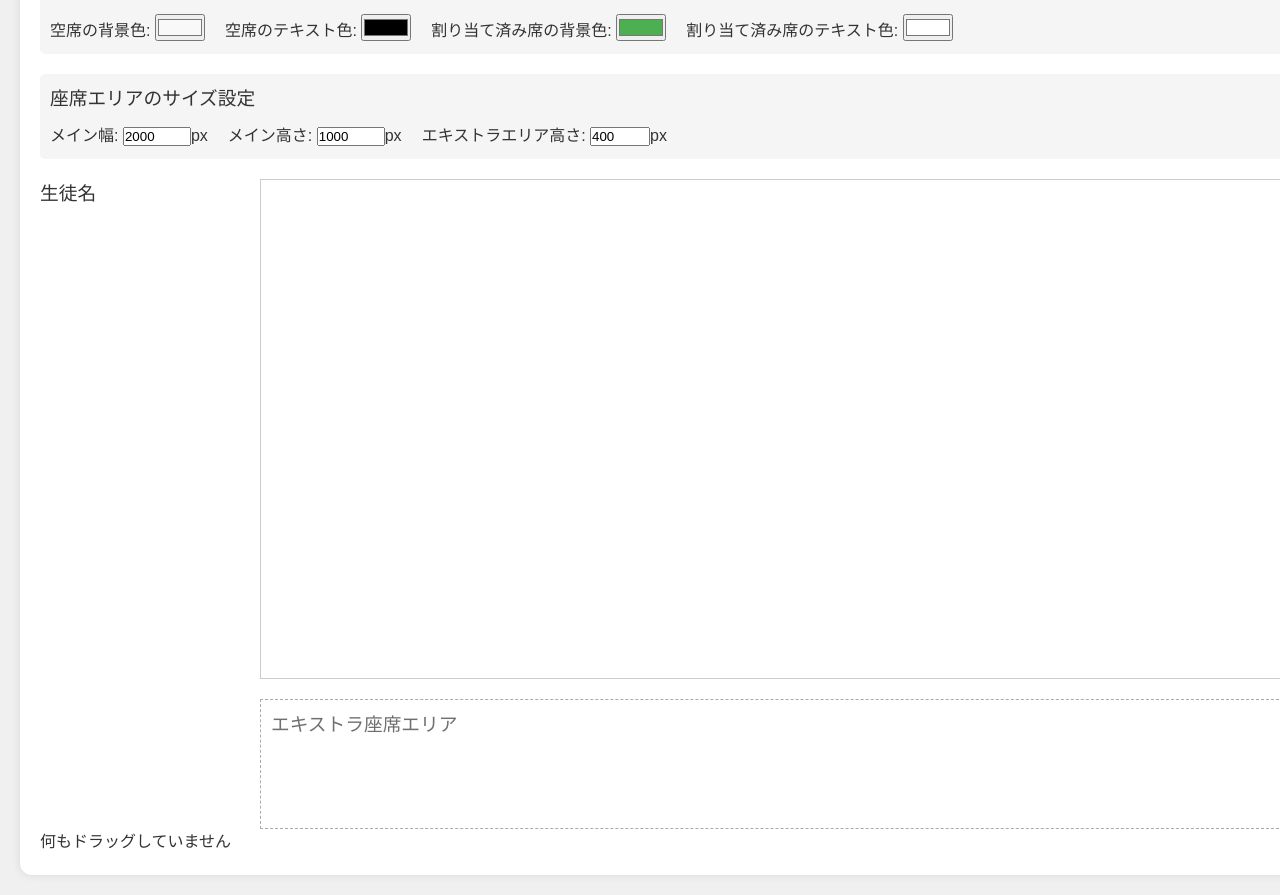
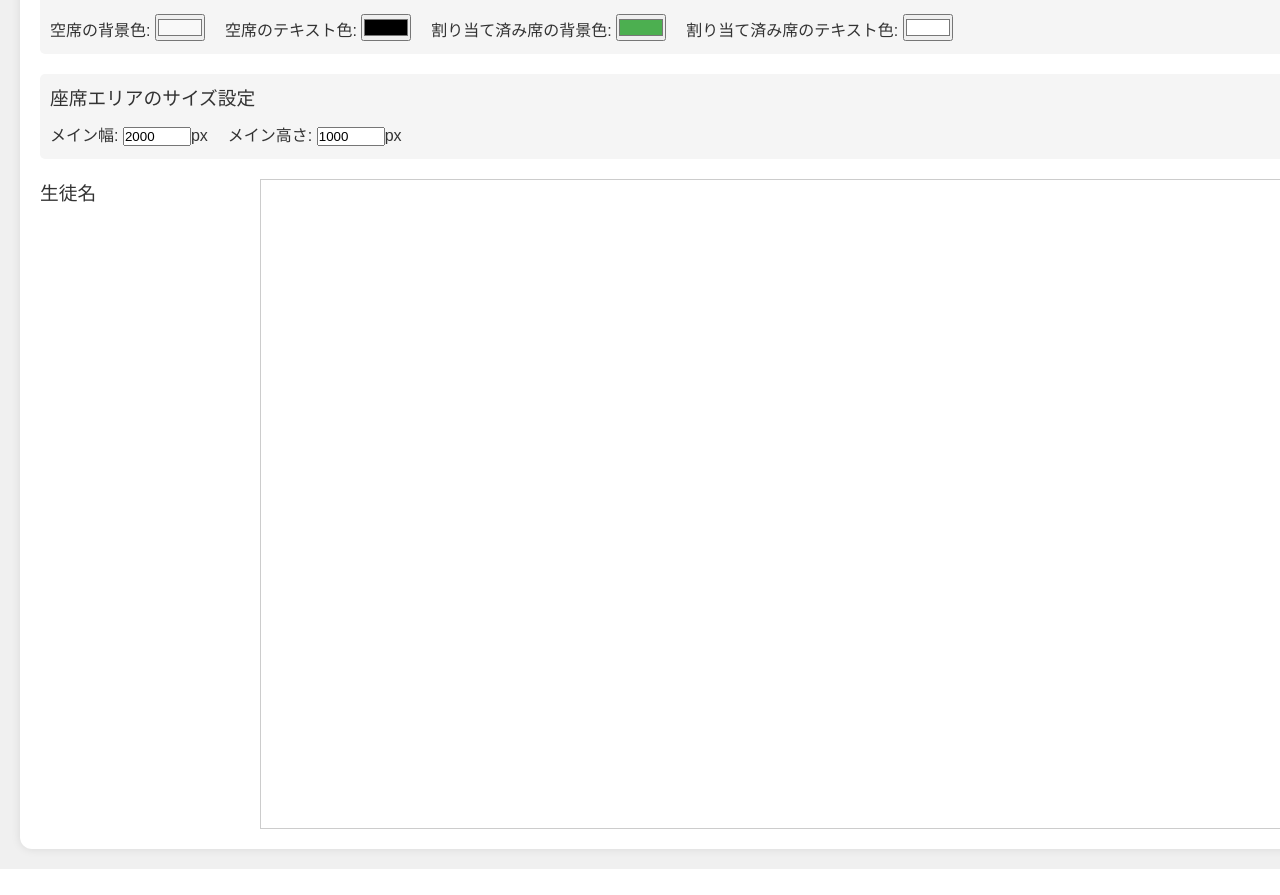
Before and after one commit to ppuko1230/seating-chart-app, a React (Vite) app: page / in a window 1280 px wide. Shown: the part 544-1439 px from the top of the page. After the commit the page ends 1413 px from the top, so only its background shows below. Built offline with nearby package versions, Linux system fonts and the light colour scheme.

Commit message:
Add files via upload

```diff
--- a/src/App.css
+++ b/src/App.css
@@ -10,6 +10,10 @@ body {
   background: #f0f0f0;
   line-height: 1.6;
   color: #333;
+}
+
+body.no-scroll {
+  overflow: hidden;
 }
 
 input, button, select, textarea {
@@ -111,6 +115,7 @@ h1, h2, h3, h4, h5, h6 {
   user-select: none;
   transition: all 0.15s ease;
   position: relative;
+  z-index: 1;
   overflow: hidden;
 }
 
--- a/src/App.jsx
+++ b/src/App.jsx
@@ -2,54 +2,71 @@ import React, { useState, useEffect } from "react";
 import InputForm from './components/InputForm';
 import NameTag from './components/NameTag';
 import SeatBox from './components/SeatBox';
-import { DndContext, MouseSensor, TouchSensor, useSensor, useSensors } from '@dnd-kit/core';import './App.css';
+import {
+  DndContext,
+  MouseSensor,
+  TouchSensor,
+  useSensor,
+  useSensors,
+  DragOverlay,
+  defaultDropAnimationSideEffects
+} from '@dnd-kit/core';
+import './App.css';
 import '../styles/style.css';
 import { read, utils } from 'xlsx';
 
 export default function App() {
-  // App.jsxの先頭で、色設定のstateを追加
-  const [seatColor, setSeatColor] = useState("#f9f9f9"); // デフォルトの背景色
-  const [assignedColor, setAssignedColor] = useState("#4CAF50"); // 割り当て済みの席の色
-  const [textColor, setTextColor] = useState("#000000"); // テキストの色
+
+  const [seatColor, setSeatColor] = useState("#f9f9f9");
+  const [assignedColor, setAssignedColor] = useState("#4CAF50");
+  const [textColor, setTextColor] = useState("#000000");
   const [assignedTextColor, setAssignedTextColor] = useState("#ffffff");
   const [studentCount, setStudentCount] = useState(0);
-  const [isInputVisible, setIsInputVisible] = useState(true); // 名前入力欄の表示/非表示状態
+  const [isInputVisible, setIsInputVisible] = useState(true);
   const [names, setNames] = useState([]);
   const [seats, setSeats] = useState([]);
-  const [extraSeats, setExtraSeats] = useState([]); // 追加：不足していた state
-  const [draggedType, setDraggedType] = useState(null);
-  const [seatSize, setSeatSize] = useState(100); // 座席のサイズを調整可能に
+  const [draggedItem, setDraggedItem] = useState(null);
+  const [draggedItemType, setDraggedItemType] = useState(null);
+  const [seatSize, setSeatSize] = useState(100);
 
-  // コンテナサイズの設定を追加
+  const isInside = (x, y, seat) => {
+    return (
+      x >= seat.x &&
+      x <= seat.x + seatSize &&
+      y >= seat.y &&
+      y <= seat.y + seatSize
+    );
+  };
+
   const [mainContainerSize, setMainContainerSize] = useState({
     width: 2000,
     height: 1000
   });
-  const [extraContainerSize, setExtraContainerSize] = useState({
-    width: "100%",
-    height: 400
-  });
 
-  // コンテナサイズを containerSizes としても保持（レイアウト用）
   const [containerSizes, setContainerSizes] = useState({
     main: { width: 2000, height: 600 },
     extra: { width: "100%", height: 400 }
   });
 
-  // App.jsx内、export default function Appの中
+
   const mouseSensor = useSensor(MouseSensor, {
-    // マウスの動きを検知する距離（px）
-    activationConstraint: { distance: 5 },
+
+    activationConstraint: {
+      distance: 0,
+      tolerance: 8,
+    },
   });
 
   const touchSensor = useSensor(TouchSensor, {
-    // タッチの動きを検知する距離（px）
-    activationConstraint: { delay: 100, tolerance: 5 },
+    // タッチ操作のための設定
+    activationConstraint: {
+      delay: 0,     // 遅延なし
+      tolerance: 5, // 許容誤差
+    },
   });
 
   const sensors = useSensors(mouseSensor, touchSensor);
 
-  // レイアウト設定
   const [layout, setLayout] = useState({
     rowCount: 0,
     columnCount: 0,
@@ -57,25 +74,24 @@ export default function App() {
     columnPaddings: []
   });
 
-  // レイアウト設定の個別state（互換性のため残す）
+
   const [rowCount, setRowCount] = useState(0);
   const [columnCount, setColumnCount] = useState(0);
   const [paddings, setPadding] = useState(10);
   const [columnPaddings, setColumnPaddings] = useState([]);
 
-  // mainContainerSize または extraContainerSize が変更されたらcontainerSizesも更新
+
   useEffect(() => {
     setContainerSizes({
       main: { width: mainContainerSize.width, height: mainContainerSize.height },
-      extra: { width: extraContainerSize.width, height: extraContainerSize.height }
     });
-  }, [mainContainerSize, extraContainerSize]);
+  }, [mainContainerSize]);
 
   const toggleInputVisibility = () => {
     setIsInputVisible((prev) => !prev);
   };
 
-  // 列間のパディングを設定
+
   useEffect(() => {
     setColumnPaddings((prev) => {
       const newSize = Math.max(0, columnCount - 1);
@@ -86,50 +102,45 @@ export default function App() {
     });
   }, [columnCount, paddings]);
 
-  // 座席を自動的に更新するための useEffect
+
   useEffect(() => {
-    // 基本条件：学生数、行数、列数のいずれかが設定されていること
+
     if (studentCount > 0 && (rowCount > 0 || columnCount > 0)) {
       calculateAndSetSeats();
     }
   }, [studentCount, rowCount, columnCount, columnPaddings, paddings, seatSize]);
 
-    // 座席の計算と設定を行う関数（handleCountSubmitから分離）
+  useEffect(() => {
+    document.body.classList.toggle('no-scroll', draggedItem !== null);
+
+    // クリーンアップ関数
+    return () => {
+      document.body.classList.remove('no-scroll');
+    };
+  }, [draggedItem]);
+
+
   const calculateAndSetSeats = () => {
-    // 行数と列数を計算（既に入力された場合、ユーザー入力を優先）
     const cols = columnCount || Math.ceil(Math.sqrt(studentCount));
     const rows = rowCount || Math.ceil(studentCount / cols);
 
-    // 座席の最大数
-    const maxGridSeats = rows * cols;
+    const totalGridWidth = cols * seatSize +
+      (cols - 1) * (columnPaddings[0] || paddings);
 
-    // グリッド全体のサイズを計算
-    let totalGridWidth = 0;
-    let totalGridHeight = 0;
+    const totalGridHeight = rows * seatSize +
+      (rows - 1) * paddings;
 
-    // 列の合計幅を計算（座席のサイズ + 各列間のパディング）
-    totalGridWidth = cols * seatSize;
-    for (let i = 0; i < cols - 1; i++) {
-      totalGridWidth += (columnPaddings[i] || paddings);
-    }
-
-    // グリッドの合計高さ
-    totalGridHeight = rows * seatSize;
-
-    // コンテナの中央を計算
     const containerCenterX = mainContainerSize.width / 2;
     const containerCenterY = mainContainerSize.height / 2;
 
-    // グリッドの左上隅の座標（中央配置のため）
     const gridStartX = containerCenterX - (totalGridWidth / 2);
     const gridStartY = containerCenterY - (totalGridHeight / 2);
 
-    // 座席の初期位置を計算
-    const filledSeats = Array(Math.min(maxGridSeats, studentCount)).fill(null).map((_, idx) => {
+    // すべての座席を一度に計算
+    const allSeats = Array(studentCount).fill(null).map((_, idx) => {
       const rowIndex = Math.floor(idx / cols);
       const colIndex = idx % cols;
 
-      // 列のパディングを計算（列間のパディングを累積）
       let totalColPadding = 0;
       for (let i = 0; i < colIndex; i++) {
         totalColPadding += (columnPaddings[i] || paddings);
@@ -137,27 +148,12 @@ export default function App() {
 
       return {
         assignedName: null,
-        // グリッド開始位置 + 列ごとの位置
         x: gridStartX + (colIndex * seatSize) + totalColPadding,
-        // グリッド開始位置 + 行ごとの位置
-        y: gridStartY + (rowIndex * seatSize),
+        y: gridStartY + (rowIndex * seatSize) + (rowIndex * paddings),
       };
     });
 
-  // 余った席も中央のエキストラエリアから配置
-  const extraSeatsCount = Math.max(0, studentCount - maxGridSeats);
-  const extraContainerCenterX = parseInt(extraContainerSize.width) / 2;
-  const extraContainerCenterY = extraContainerSize.height / 2;
-
-  // エキストラ席のグリッド計算（簡易的に一列に配置）
-  const newExtraSeats = Array(extraSeatsCount).fill(null).map((_, idx) => ({
-    assignedName: null,
-    x: extraContainerCenterX - (seatSize / 2),
-    y: extraContainerCenterY - (seatSize / 2) + (idx * (seatSize + 20)),
-  }));
-
-  setSeats(filledSeats);
-  setExtraSeats(newExtraSeats);
+    setSeats(allSeats);
   };
 
   const handleExcelImport = (e) => {
@@ -244,10 +240,15 @@ export default function App() {
     const { active } = event;
     const id = active.id;
 
+    // ドラッグアイテムの情報を保存
     if (id.includes('name-')) {
-      setDraggedType('NameTag');
-    } else if (id.includes('seat-') || id.includes('extraSeat-')) {
-      setDraggedType('SeatBox');
+      const nameIndex = parseInt(id.split('-')[1]);
+      setDraggedItem(names[nameIndex]);
+      setDraggedItemType('name');
+    } else if (id.includes('seat-')) {
+      const seatIndex = parseInt(id.split('-')[1]);
+      setDraggedItem(seats[seatIndex]);
+      setDraggedItemType('seat');
     }
   };
 
@@ -257,65 +258,45 @@ export default function App() {
     // ドラッグ中のアイテムのID
     const id = active.id;
 
-    // マウスの現在位置を取得（オフセットを考慮）
-    const currentPosition = {
-      x: event.activatorEvent.clientX - event.activatorEvent.target.getBoundingClientRect().left,
-      y: event.activatorEvent.clientY - event.activatorEvent.target.getBoundingClientRect().top
-    };
+    // マウスの絶対位置
+    const mouseX = event.activatorEvent.clientX;
+    const mouseY = event.activatorEvent.clientY;
+
+    // 座席エリアの位置を取得
+    const mainSeatContainer = document.querySelector('.seats-container');
+
+    // 各コンテナの相対位置とサイズを取得
+    const mainRect = mainSeatContainer.getBoundingClientRect();
 
     // 名前タグをシートにドロップする場合
     if (id.includes('name-')) {
       const nameIndex = parseInt(id.split('-')[1]);
-
-      // 座席エリアの位置を取得
-      const mainSeatContainer = document.querySelector('.seats-container');
-      const extraSeatContainer = document.querySelector('.extra-seats-container');
-
-      // 各コンテナの相対位置とサイズを取得
-      const mainRect = mainSeatContainer.getBoundingClientRect();
-      const extraRect = extraSeatContainer.getBoundingClientRect();
-
-      // マウスの絶対位置
-      const mouseX = event.activatorEvent.clientX;
-      const mouseY = event.activatorEvent.clientY;
-
-      // マウスがどのコンテナ内にあるか判定
-      if (mouseX >= mainRect.left && mouseX <= mainRect.right &&
-          mouseY >= mainRect.top && mouseY <= mainRect.bottom) {
-        // メイン座席エリア内の相対位置を計算
-        const relativeX = mouseX - mainRect.left;
-        const relativeY = mouseY - mainRect.top;
-
-        // 新しい座席を作成（座席のサイズの半分をオフセットして中央に配置）
-        const newSeat = {
-          assignedName: names[nameIndex],
-          x: relativeX - (seatSize / 2),
-          y: relativeY - (seatSize / 2)
-        };
-
-        // 座席リストに追加
-        setSeats([...seats, newSeat]);
+      const dropid = over?.id;
+      if (!dropid) {
+        // ドロップ先がない場合でも確実にスクロールを復帰させる
+        document.body.classList.remove('no-scroll');
+        return;
       }
-      else if (mouseX >= extraRect.left && mouseX <= extraRect.right &&
-              mouseY >= extraRect.top && mouseY <= extraRect.bottom) {
-        // エキストラ座席エリア内の相対位置を計算
-        const relativeX = mouseX - extraRect.left;
-        const relativeY = mouseY - extraRect.top;
-
-        // 新しいエキストラ座席を作成
-        const newExtraSeat = {
-          assignedName: names[nameIndex],
-          x: relativeX - (seatSize / 2),
-          y: relativeY - (seatSize / 2)
-        };
-
-        // エキストラ座席リストに追加
-        setExtraSeats([...extraSeats, newExtraSeat]);
+      if (dropid.includes('seat-')) {
+        const seatIndex = parseInt(dropid.split('-')[1]);
+        const updatedSeats = [...seats];
+        if (!updatedSeats[seatIndex].assignedName) {
+          updatedSeats[seatIndex].assignedName = names[nameIndex];
+          setSeats(updatedSeats);
+        } else {
+          console.log("⚠️ この席は既に割り当て済みです");
+        }
+        // ここでも明示的にスクロールを復帰させる
+        document.body.classList.remove('no-scroll');
+        return;
       }
     }
     // 既存の座席の移動
-    else if (id.includes('seat-') || id.includes('extraSeat-')) {
-      if (id.includes("seat-")) {
+    else if (id.includes('seat-')) {
+      // mainSeatContainer内にある場合は位置を更新
+      if (mouseX >= mainRect.left && mouseX <= mainRect.right &&
+          mouseY >= mainRect.top && mouseY <= mainRect.bottom) {
+            if (id.includes('seat-')) {
               const seatIndex = parseInt(id.split('-')[1]);
               const newSeats = [...seats];
               newSeats[seatIndex] = {
@@ -324,31 +305,30 @@ export default function App() {
                 y: newSeats[seatIndex].y + delta.y
               };
               setSeats(newSeats);
-      } else if (id.includes("extraSeat-")) {
-        const extraSeatIndex = parseInt(id.split('-')[1]);
-        const newExtraSeats = [...extraSeats];
-        newExtraSeats[extraSeatIndex] = {
-          ...newExtraSeats[extraSeatIndex],
-          x: newExtraSeats[extraSeatIndex].x + delta.x,
-          y: newExtraSeats[extraSeatIndex].y + delta.y
-        };
-        setExtraSeats(newExtraSeats);
             }
       }
+    }
+    // ドラッグ終了時にドラッグアイテム情報をクリア
+    setDraggedItem(null);
+    setDraggedItemType(null);
+      // scrollを強制的に有効に戻す
+    document.body.classList.remove('no-scroll');
+  };
 
-    setDraggedType(null);
+  // ドロップアニメーションのカスタマイズ
+  const dropAnimation = {
+    sideEffects: defaultDropAnimationSideEffects({
+      styles: {
+        active: {
+          opacity: '0.5',
+        },
+      },
+    }),
   };
 
   // コンテナサイズの変更ハンドラー
   const handleMainContainerSizeChange = (dimension, value) => {
     setMainContainerSize(prev => ({
-      ...prev,
-      [dimension]: parseInt(value, 10)
-    }));
-  };
-
-  const handleExtraContainerSizeChange = (dimension, value) => {
-    setExtraContainerSize(prev => ({
       ...prev,
       [dimension]: parseInt(value, 10)
     }));
@@ -370,7 +350,6 @@ export default function App() {
         onCountChange={(val) => {
           setStudentCount(val);
           setNames(Array.from({ length: val }, () => ({ kanji: "", hiragana: "" })));
-          // 自動生成に任せる（ボタン不要）
         }}
         onRowChange={setRowCount}
         onColumnChange={setColumnCount}
@@ -456,21 +435,14 @@ export default function App() {
             />
             <span>px</span>
           </div>
-          <div>
-            <label>エキストラエリア高さ: </label>
-            <input
-              type="number"
-              min="100"
-              max="800"
-              value={extraContainerSize.height}
-              onChange={(e) => handleExtraContainerSizeChange('height', e.target.value)}
-            />
-            <span>px</span>
-          </div>
         </div>
       </div>
 
-      <DndContext onDragStart={handleDragStart} onDragEnd={handleDragEnd}   sensors={sensors}>
+      <DndContext
+        onDragStart={handleDragStart}
+        onDragEnd={handleDragEnd}
+        sensors={sensors}
+      >
         <div className="app-container">
           {/* メインコンテンツエリア - レイアウト改善 */}
           <div className="main-content">
@@ -479,7 +451,7 @@ export default function App() {
               {/* 名前タグエリア - 縦方向に配置 */}
               <div className="tags-section">
                 <h3>生徒名</h3>
-                <div className="name-tags-container">
+                <div className="name-tags-container" style={{ maxHeight: '500px', overflow: 'auto' }}>
                   {names.map((name, idx) => (
                     <NameTag key={idx} id={`name-${idx}`} name={name} />
                   ))}
@@ -506,7 +478,8 @@ export default function App() {
                           top: `${seat.y}px`,
                           left: `${seat.x}px`,
                           width: `${seatSize}px`,
-                          height: `${seatSize}px`
+                          height: `${seatSize}px`,
+                          zIndex: 10,
                         }}
                       >
                         <SeatBox
@@ -516,44 +489,7 @@ export default function App() {
                           textColor={textColor}
                           assignedColor={assignedColor}
                           assignedTextColor={assignedTextColor}
-                        />
-                      </div>
-                    );
-                  })}
-                </div>
-
-                {/* エキストラ座席エリア */}
-                <div
-                  className="extra-seats-container"
-                  style={{
-                    position: "relative",
-                    border: "1px dashed #aaa",
-                    width: "100%",
-                    height: `${containerSizes.extra.height}px`,
-                    marginTop: "20px",
-                    overflow: "auto"
-                  }}
-                >
-                  <h3 style={{ position: 'absolute', top: '10px', left: '10px', margin: 0, opacity: 0.7 }}>エキストラ座席エリア</h3>
-                  {extraSeats.map((extraSeat, idx) => {
-                    return (
-                      <div
-                        key={`extraSeat-${idx}`}
-                        style={{
-                          position: "absolute",
-                          top: `${extraSeat.y}px`,
-                          left: `${extraSeat.x}px`,
-                          width: `${seatSize}px`,
-                          height: `${seatSize}px`
-                        }}
-                      >
-                        <SeatBox
-                          id={`extraSeat-${idx}`}
-                          assigned={extraSeat.assignedName}
-                          seatColor={seatColor}
-                          textColor={textColor}
-                          assignedColor={assignedColor}
-                          assignedTextColor={assignedTextColor}
+                          isDragging={draggedItemType === 'seat' && draggedItem === seat}
                         />
                       </div>
                     );
@@ -564,10 +500,31 @@ export default function App() {
           </div>
         </div>
 
-        {/* ドラッグ中のアイテムタイプを表示 */}
-        <div>
-          {draggedType ? `ドラッグ中のアイテム: ${draggedType}` : '何もドラッグしていません'}
+        <DragOverlay dropAnimation={dropAnimation} style={{ pointerEvents: 'none' }}>
+          {draggedItem && draggedItemType === 'name' && (
+            <div
+              className="dragging-overlay"
+              style={{
+                pointerEvents: 'none',
+                zIndex: 9999,
+              }}
+            >
+              <NameTag id="dragging-name" name={draggedItem} />
             </div>
+          )}
+          {draggedItem && draggedItemType === 'seat' && (
+            <div className="dragging-overlay">
+              <SeatBox
+                id="dragging-seat"
+                assigned={draggedItem.assignedName}
+                seatColor={seatColor}
+                textColor={textColor}
+                assignedColor={assignedColor}
+                assignedTextColor={assignedTextColor}
+              />
+            </div>
+          )}
+            </DragOverlay>
           </DndContext>
         </div>
       );
--- a/styles/style.css
+++ b/styles/style.css
@@ -6,13 +6,18 @@ body {
 
   .app-container {
     display: flex;
+    overflow: auto;
     flex-direction: row; /* 横並びを強制 */
     height: calc(100vh - 150px); /* 画面高さを活用 */
     min-height: 600px;
   }
-
+  .dragging-overlay {
+    z-index: 9999;
+    pointer-events: none;
+  }
   /* Style.cssに追加 */
   .seats-container, .extra-seats-container {
+    overflow: visible;
     position: relative;
     border: 2px solid transparent;
     transition: border-color 0.2s;
@@ -73,12 +78,26 @@ body {
   }
 
   .seat-box {
+    position: relative;
     width: 100%;
     height: 100%;
     padding: 10px;
     display: flex;
     flex-direction: column;
     justify-content: center;
+  }
+
+  /* 追加の座席が絶対位置で配置される */
+  .extra-seat-box {
+    position: absolute; /* 親の位置に依存せず自由に配置 */
+    cursor: grab;
+    z-index: 10; /* ドラッグ中の座席を他の要素より前に表示 */
+  }
+
+  /* ドラッグ中の座席のサイズを調整 */
+  .extra-seat-box.dragging {
+    opacity: 0.5; /* ドラッグ中の座席が透明になる */
+    cursor: grabbing; /* ドラッグ中のカーソルを変更 */
   }
 
   .seat-box .kanji {
```
Also changed, not shown: src/components/SeatBox.jsx (+30 -23 lines), src/新規 テキスト ドキュメント.txt (added). Lines whose indentation alone changed are shown as unchanged.
